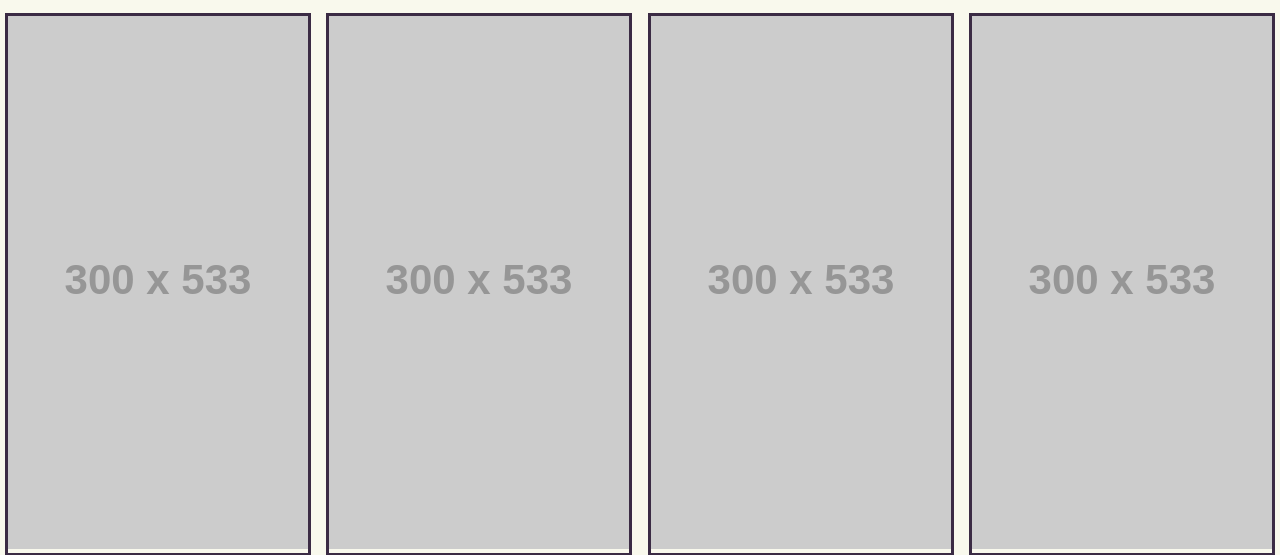
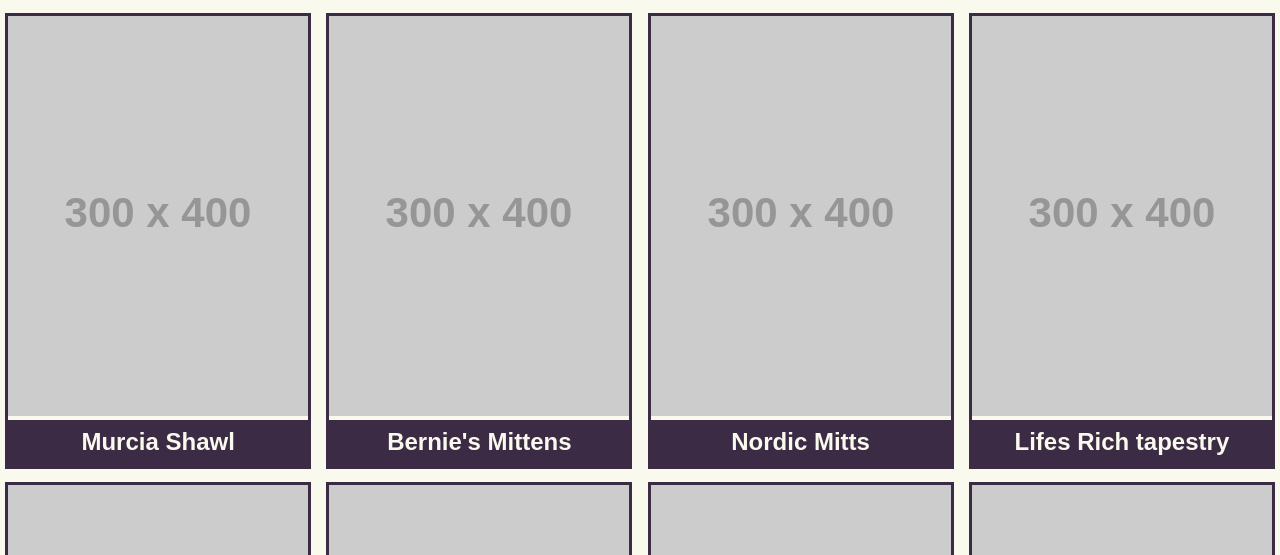
Before and after one commit to AngelaKC/angelaknitsnow, a plain HTML site: page index.html in a window 1280 px wide. Shown: the part 245-800 px from the top of the page. Drawn offline with nearby package versions, Linux system fonts and the light colour scheme; placeholder pictures from the web are drawn by us.

Commit message:
gallery fix

```diff
--- a/scripts/projectData.js
+++ b/scripts/projectData.js
@@ -4,7 +4,7 @@
       title: "Murcia Shawl",
       ravelry_url: "https://ravel.me/angelaknitsnow/m1",
       detail_url: "#",
-      image_thumb: "https://via.placeholder.com/300x533",
+      image_thumb: "https://via.placeholder.com/300x400",
       image_full: "../images/IMG_1055.jprg",
       craft: "knitting",
       category: "Shawl",
@@ -16,7 +16,7 @@
       title: "Bernie's Mittens",
       ravelry_url: "https://ravel.me/angelaknitsnow/bm",
       detail_url: "#",
-      image_thumb: "https://via.placeholder.com/300x533",
+      image_thumb: "https://via.placeholder.com/300x400",
       image_full: "../images/IMG_1055.jprg",
       category: "Mittens",
       startDate: "10/31/2021",
@@ -27,7 +27,7 @@
       title: "Nordic Mitts",
       ravelry_url: "https://ravel.me/angelaknitsnow/nm",
       detail_url: "#",
-      image_thumb: "https://via.placeholder.com/300x533",
+      image_thumb: "https://via.placeholder.com/300x400",
       image_full: "../images/IMG_1055.jprg",
       category: "Mittens",
       startDate: "10/25/2021",
@@ -38,7 +38,7 @@
       title: "Lifes Rich tapestry",
       ravelry_url: "https://ravel.me/angelaknitsnow/lrt",
       detail_url: "#",
-      image_thumb: "https://via.placeholder.com/300x533",
+      image_thumb: "https://via.placeholder.com/300x400",
       image_full: "../images/IMG_1055.jprg",
       category: "Shawl",
       startDate: "07/20/2021",
@@ -49,7 +49,7 @@
       title: "NightShift",
       ravelry_url: "https://ravel.me/angelaknitsnow/n3",
       detail_url: "#",
-      image_thumb: "https://via.placeholder.com/300x533",
+      image_thumb: "https://via.placeholder.com/300x400",
       image_full: "../images/IMG_1055.jprg",
       category: "Shawl",
       startDate: "06/14/2021",
@@ -60,7 +60,7 @@
       title: "Trollfjord Hat",
       ravelry_url: "https://ravel.me/angelaknitsnow/acth22",
       detail_url: "detail.html",
-      image_thumb: "https://via.placeholder.com/300x533",
+      image_thumb: "https://via.placeholder.com/300x400",
       image_full: "../images/IMG_1055.jprg",
       category: "Hat",
       startDate: "05/22/2021",
@@ -70,7 +70,7 @@
       title: "project 7",
       ravelry_url: "https://ravel.me/angelaknitsnow/acth22",
       detail_url: "#",
-      image_thumb: "https://via.placeholder.com/300x533",
+      image_thumb: "https://via.placeholder.com/300x400",
       image_full: "../images/IMG_1055.jprg",
       category: "Hat",
       startDate: "05/22/2021",
@@ -81,7 +81,7 @@
       title: "project 8",
       ravelry_url: "https://ravel.me/angelaknitsnow/acth22",
       detail_url: "#",
-      image_thumb: "https://via.placeholder.com/300x533",
+      image_thumb: "https://via.placeholder.com/300x400",
       image_full: "../images/IMG_1055.jprg",
       category: "Hat",
       startDate: "05/22/2021",
--- a/styles/site.css
+++ b/styles/site.css
@@ -13,6 +13,9 @@
   font-family: Arial, Helvetica, sans-serif;
   margin: 0;
   padding: 0;
+}
+main{
+  max-width: 1280px;
 }
 header h1 {
   background-color: var(--main-color);
@@ -46,12 +49,6 @@
   color: var(--main-color);
   border-bottom-color: var(--main-color);
 }
-div{
-  display: flex;
-  flex-wrap: wrap;
-  justify-content: space-around;
-  gap: 5px;
-}
 article {
   width: 300px;
   padding: 0;
@@ -63,11 +60,20 @@
   padding:0;
   margin:0;
 }
+#projects{
+  display: flex;
+  flex-wrap: wrap;
+  justify-content: space-around;
+  gap: 5px;
+}
 .gallery{
-  border: solid medium var(--main-color);
-  margin: 0.5rem 0;
-  margin: 1rem;
-
+  /* border: solid medium var(--main-color); */
+  margin: 1rem 0;
+  padding: 0.5rem;
+  display: flex;
+  flex-wrap: wrap;
+  justify-content: space-around;
+  gap: 5px;
 }
 .desc{
   border: solid medium var(--main-color);
```
Also changed, not shown: detail.html (+5 -4 lines).
